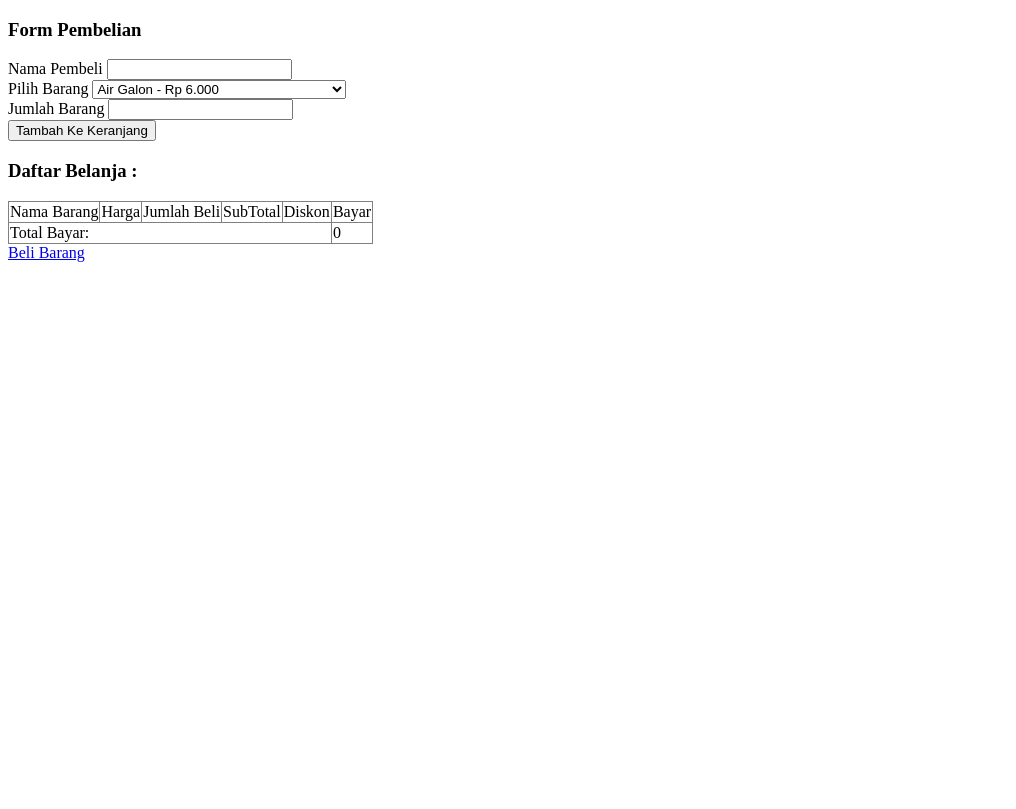
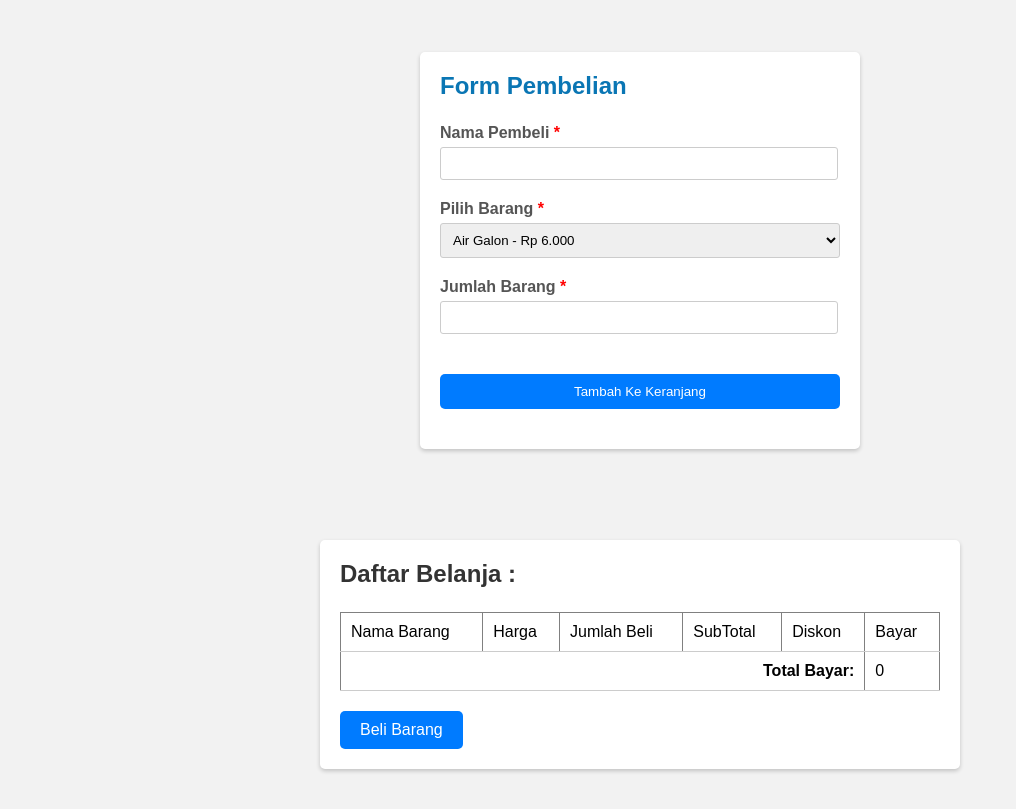
Before and after one commit to azharisikumbang/ujian-labor-2023-1, a PHP site: page /penjualan.php in a window 1280 px wide. Shown: the whole page, without its empty margins (0-1016 px from the left). Before the commit the page ends 262 px from the top, so only its background shows below. Run offline with PHP 8.4, Linux system fonts and the light colour scheme; data comes from the database, SQL or seed files in the repository.

Commit message:
add style css

```diff
--- a/penjualan.php
+++ b/penjualan.php
@@ -59,16 +59,18 @@ if($_SERVER['REQUEST_METHOD'] == 'POST') {
 	<meta charset="utf-8">
 	<meta name="viewport" content="width=device-width, initial-scale=1">
 	<title>Penjualan Air</title>
+    <link rel="stylesheet" href="style.css">
 </head>
 <body>
-	<form action="" method="post">
-		<h3>Form Pembelian</h3>
-        <div>
-            <label>Nama Pembeli</label>
+	<form action="" method="post" class="card-container">
+		<div class="card">
+        <h3 class="title">Form Pembelian</h3>
+        <div class="form-group">
+            <label>Nama Pembeli <span>*</span></label>
             <input type="text" name="pembeli" value="<?php echo $_SESSION['pembeli'] ?? '' ?>">
         </div>
-		<div>
-			<label>Pilih Barang</label>
+		<div class="form-group">
+			<label>Pilih Barang <span>*</span></label>
 			<select name="nobrg">
 				<?php foreach($list_barang as $barang): ?>
 				<option value="<?php echo $barang['nobrg'] ?>">
@@ -77,16 +79,17 @@ if($_SERVER['REQUEST_METHOD'] == 'POST') {
 				<?php endforeach; ?>
 			</select>
 		</div>
-		<div>
-			<label>Jumlah Barang</label>
+		<div class="form-group">
+			<label>Jumlah Barang <span>*</span></label>
 			<input type="number" name="jumlah_barang">
 		</div>
-		<div>
+		<div class="form-group">
 			<button type="submit">Tambah Ke Keranjang</button>
 		</div>
+        </div>
 	</form>
 
-	<div>
+	<div class="card-belanja">
 		<h3>Daftar Belanja :</h3>
 		<table border="1" style="border-collapse: collapse">
 			<tr>
--- /dev/null
+++ b/style.css
@@ -0,0 +1,160 @@
+/* CSS untuk body */
+body {
+  background-color: #f2f2f2;
+  font-family: Arial, sans-serif;
+  margin: 0;
+  padding: 0;
+}
+
+/* ==================
+PEMBELIAN
+================== */
+
+/* CSS untuk card container */
+.card-container {
+  display: flex;
+  justify-content: center;
+  align-items: center;
+  height: 500px;
+}
+
+/* CSS untuk card */
+.card {
+  width: 400px;
+  background-color: #fff;
+  border-radius: 5px;
+  padding: 20px;
+  box-shadow: 0 2px 4px rgba(0, 0, 0, 0.2);
+}
+
+/* CSS untuk judul */
+.title {
+  margin-top: 0;
+  font-size: 24px;
+  font-weight: 600;
+  color: #0a76b4;
+}
+
+/* CSS untuk form group */
+.form-group {
+  margin-bottom: 20px;
+}
+
+/* CSS untuk label */
+.form-group label {
+  display: block;
+  font-weight: bold;
+  margin-bottom: 5px;
+  color: #555;
+}
+
+/* CSS untuk input dan select */
+.form-group input[type="text"],
+.form-group input[type="number"] {
+  width: 95%;
+  padding: 8px;
+  border-radius: 3px;
+  border: 1px solid #ccc;
+}
+
+.form-group select {
+  width: 100%;
+  padding: 8px;
+  border-radius: 3px;
+  border: 1px solid #ccc;
+}
+label span {
+  color: red;
+}
+
+/* CSS untuk tombol */
+.form-group button {
+  width: 100%;
+  padding: 10px;
+  background-color: #007bff;
+  color: #fff;
+  border: none;
+  border-radius: 5px;
+  cursor: pointer;
+  margin-top: 20px;
+}
+
+.form-group button:hover {
+  background-color: #0056b3;
+}
+
+/* ==================
+DAFTAR BELANJA
+================== */
+
+/* CSS untuk card belanja */
+.card-belanja {
+  max-width: 600px;
+  margin: 40px auto;
+  background-color: #fff;
+  border-radius: 5px;
+  padding: 20px;
+  box-shadow: 0 2px 4px rgba(0, 0, 0, 0.2);
+}
+
+/* CSS untuk judul */
+h3 {
+  margin-top: 0;
+  font-size: 24px;
+  font-weight: 600;
+  color: #333;
+}
+
+/* CSS untuk tabel */
+table {
+  width: 100%;
+  border-collapse: collapse;
+  margin-bottom: 20px;
+}
+
+/* CSS untuk header tabel */
+th {
+  background-color: #f2f2f2;
+  padding: 10px;
+  text-align: left;
+}
+
+/* CSS untuk sel data */
+td {
+  padding: 10px;
+  text-align: left;
+  border-bottom: 1px solid #ccc;
+}
+
+/* CSS untuk kolom total bayar */
+td[colspan="5"] {
+  text-align: right;
+  font-weight: bold;
+}
+
+/* CSS untuk link beli barang */
+a {
+  display: inline-block;
+  background-color: #007bff;
+  color: #fff;
+  padding: 10px 20px;
+  border-radius: 5px;
+  text-decoration: none;
+  transition: background-color 0.3s ease;
+}
+
+a:hover {
+  background-color: #0056b3;
+}
+
+/* ==================
+DETAIL TRANSAKSI
+================== */
+.card-detail {
+  max-width: 600px;
+  margin: 40px auto;
+  background-color: #fff;
+  border-radius: 5px;
+  padding: 20px;
+  box-shadow: 0 2px 4px rgba(0, 0, 0, 0.2);
+}
--- a/transaksi.php
+++ b/transaksi.php
@@ -80,9 +80,10 @@ while ($t = mysqli_fetch_assoc($query)) {
     <meta charset="utf-8">
     <meta name="viewport" content="width=device-width, initial-scale=1">
     <title>Penjualan Air</title>
+    <link rel="stylesheet" href="style.css">
 </head>
 <body>
-    <div>
+    <div class="card-detail">
         <h3>Detail Transaksi</h3>
         <div>
             <table>
```
